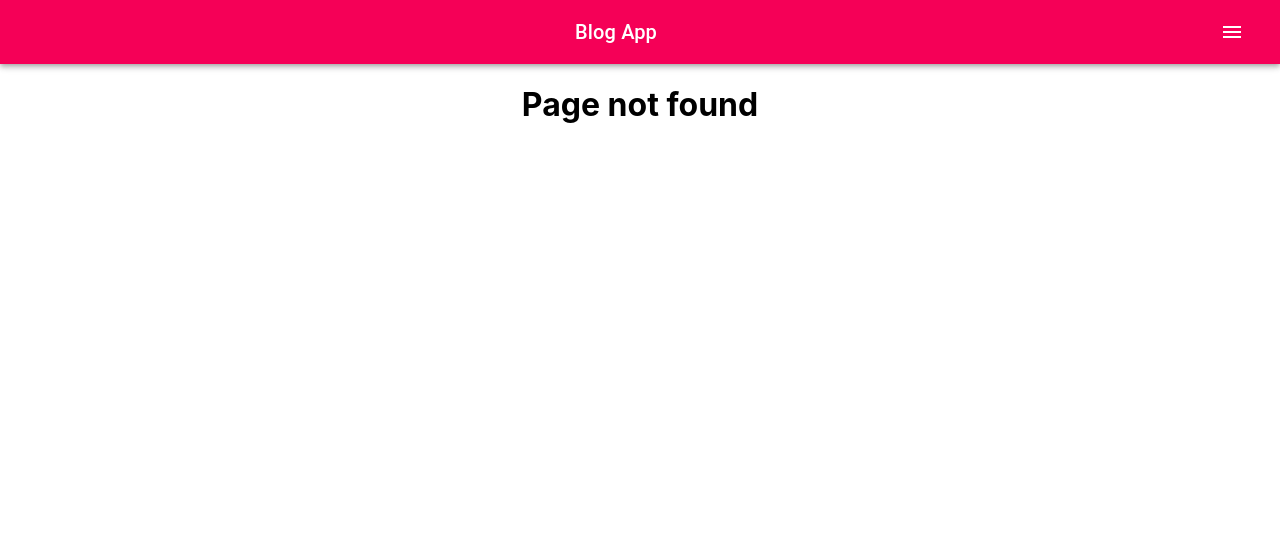
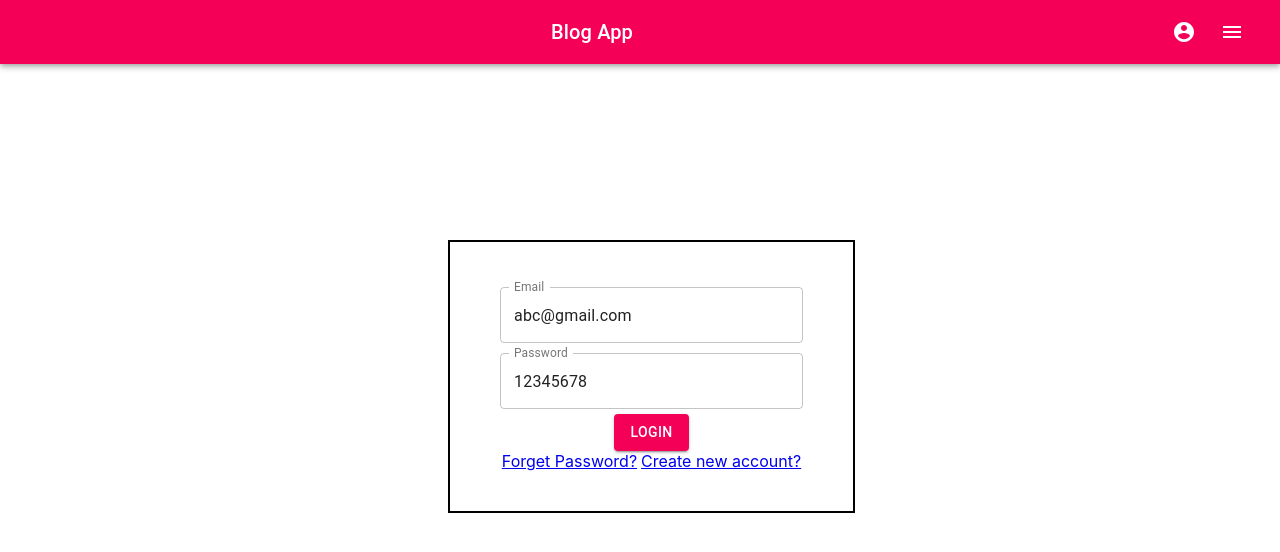
Before and after one commit to Anushree-cloud/blog-app, a React (Create React App) app: page /login in a window 1280 px wide. Before the commit this address had no page. Shown: the top 552 px of the page. Built offline with nearby package versions, Linux system fonts and the light colour scheme.

Commit message:
added login form with validation

```diff
--- /dev/null
+++ b/src/Auth/Login.js
@@ -0,0 +1,99 @@
+import { Button, TextField } from '@material-ui/core'
+import { makeStyles } from '@material-ui/styles'
+import { useFormik } from 'formik';
+import * as yup from 'yup'
+import React from 'react'
+
+const useStyles = makeStyles((theme) => ({
+    root: {
+      '& > *': {
+        width: '32ch',
+      },
+    },
+    formContainer: {
+        position: 'absolute',
+        top: '30%',
+        left: '35%',
+        display: 'flex',
+        justifyContent: 'center',
+        border: '2px solid black',
+        padding: '40px',
+        textAlign: 'center',
+        width: 'max-content'
+    },
+    input: {
+        width: '30ch',
+        margin: '5px'
+    },
+    link: {
+        margin: '2px',
+    }
+  }));
+
+const validationSchema = yup.object({
+    email: yup
+        .string('Enter your email')
+        .email('Enter a valid email')
+        .required('Email is required'),
+    password: yup
+        .string('Enter your password')
+        .min(8, 'Password should be of minimum 8 characters length')
+        .required('Password is required'),
+});
+
+export default function Login() {
+    const classes = useStyles()
+    const formik = useFormik({
+        initialValues: {
+          email: 'abc@gmail.com',
+          password: '12345678',
+        },
+        validationSchema: validationSchema,
+        onSubmit: (values) => {
+          alert(JSON.stringify(values, null, 2));
+        },
+      });
+    return (
+        <div className={classes.formContainer}>
+            <form className={classes.root} noValidate autoComplete="off" onSubmit={formik.handleSubmit}>
+                <div>
+                    <TextField
+                        id="outlined-basic"
+                        name="email"
+                        label="Email"
+                        variant="outlined"
+                        className={classes.input}
+                        value={formik.values.email}
+                        onChange={formik.handleChange}
+                        error={formik.touched.email && Boolean(formik.errors.email)}
+                        helperText={formik.touched.email && formik.errors.email}
+                    />
+                    <TextField
+                        id="outlined-basic"
+                        name="password"
+                        label="Password"
+                        variant="outlined"
+                        className={classes.input}
+                        value={formik.values.password}
+                        onChange={formik.handleChange}
+                        error={formik.touched.password && Boolean(formik.errors.password)}
+                        helperText={formik.touched.password && formik.errors.password}
+                    />
+                </div>
+                <div>
+                    <Button
+                        variant='contained'
+                        type="submit"
+                        color="secondary"
+                        >
+                            Login
+                    </Button>
+                </div>
+                <div>
+                    <a href='#' className={classes.link}>Forget Password?</a>
+                    <a href='#' className={classes.link}>Create new account?</a>
+                </div>
+            </form>
+        </div>
+    )
+}
--- a/src/components/Navbar.js
+++ b/src/components/Navbar.js
@@ -8,6 +8,7 @@ import MenuIcon from '@material-ui/icons/Menu';
 import MenuItem from '@material-ui/core/MenuItem';
 import Menu from '@material-ui/core/Menu';
 import { withRouter } from 'react-router-dom';
+import { AccountCircle } from '@material-ui/icons';
 
     const useStyles = makeStyles((theme) => ({
     root: {
@@ -48,6 +49,15 @@ import { withRouter } from 'react-router-dom';
                             aria-label="account of current user"
                             aria-controls="menu-appbar"
                             aria-haspopup="true"
+                            onClick={() => history.push('/login')}
+                            color="inherit"
+                        >
+                            <AccountCircle />
+                        </IconButton>
+                        <IconButton
+                            aria-label="account of current user"
+                            aria-controls="menu-appbar"
+                            aria-haspopup="true"
                             onClick={handleMenu}
                             color="inherit"
                         >
--- a/src/pages/Home/index.js
+++ b/src/pages/Home/index.js
@@ -4,7 +4,7 @@ import { Button } from '@material-ui/core'
 
 export default function Home() {
     return (
-        <div>
+        <div style={{position: 'absolute', top: '30vh', left: '35%'}}>
             <h1>Welcome To Blog App 🎉</h1>
             <Button variant="contained" color="secondary"><Link to='/blog' style={{textDecoration: 'none', color: 'white'}}>See Blogs</Link></Button>
         </div>
--- /dev/null
+++ b/src/router/Router.js
@@ -0,0 +1,43 @@
+import React from 'react'
+import { BrowserRouter, Route, Switch } from 'react-router-dom'
+import BlogList from '../pages/Blog/BlogList'
+import Home from '../pages/Home'
+import Add from '../pages/Blog/Add'
+import Navbar from '../components/Navbar'
+import Edit from '../pages/Blog/Edit'
+import Details from '../pages/Blog/Details'
+import ErrorPage from '../pages/Error/ErrorPage'
+import Login from '../Auth/Login'
+
+export default function Router() {
+    return (
+        <>
+            <BrowserRouter>
+                <Navbar />
+                <Switch >
+
+                <Route exact path='/'>
+                    <Home />
+                </Route>
+
+                <Route exact path='/blog'>
+                    <BlogList />
+                </Route>
+
+                <Route exact path='/blog/add' component={Add} />
+
+                <Route exact path='/blog/edit/:id' component={Edit} />
+
+                <Route exact path='/blog/details/:id' >
+                    <Details />
+                </Route>
+
+                <Route exact path='/login' component={Login} />
+
+                <Route exact component={ErrorPage}/>
+
+                </Switch>
+            </BrowserRouter>
+        </>
+    )
+}
```
Also changed, not shown: src/App.js (+1 -26 lines).
